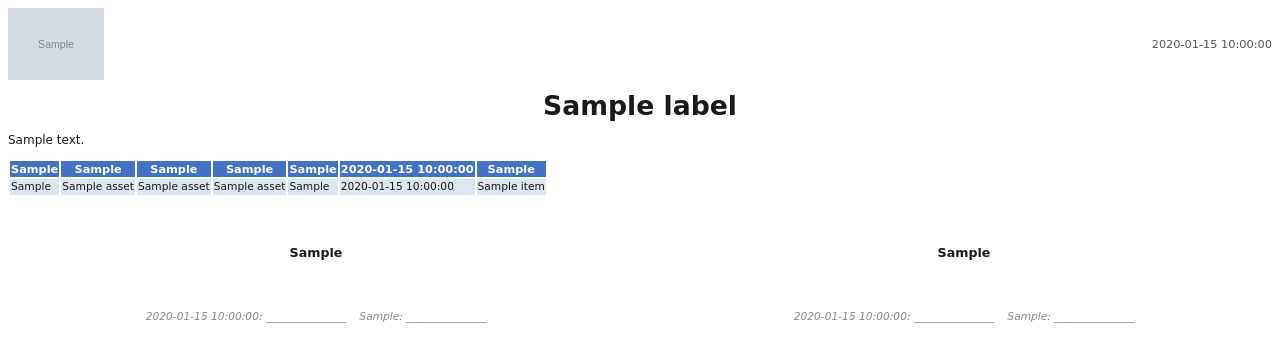
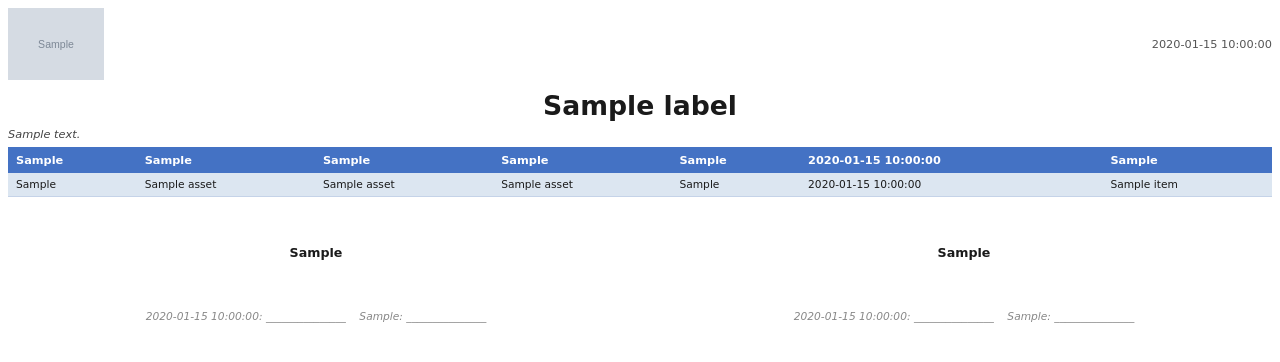
Before and after one commit to ValienteTechnologies/snipe-signature, a FastAPI app: template app/templates/documents/eve/return.html in a window 1280 px wide. Shown: the top 362 px of the page. Run offline with FastAPI, Linux system fonts and the light colour scheme; the template is opened without the code that fills it: most values are stand-ins (such as "Sample title", 1, 10 or a date in 2020); grey boxes marked "Sample" are stand-in pictures; parts of the project's set-up code (start-up, migrations or seed data) failed here and were passed over.

Commit message:
make eve better table

```diff
--- a/app/templates/documents/eve/return.html
+++ b/app/templates/documents/eve/return.html
@@ -14,9 +14,24 @@
     font-weight: bold;
     margin: 10px 0 6px;
   }
-  table { border: none; }
-  th { background: #4472c4; color: #fff; border: none; font-size: 8.5pt; }
-  td { border: none; border-bottom: 1px solid #dce6f1; font-size: 8pt; }
+  .condition-note { font-size: 8.5pt; font-style: italic; color: #444; margin: 4px 0 6px; }
+  table { width: 100%; border-collapse: collapse; margin-bottom: 14px; }
+  th {
+    background: #4472c4;
+    color: #fff;
+    font-weight: bold;
+    font-size: 8.5pt;
+    padding: 6px 8px;
+    text-align: left;
+    border: none;
+  }
+  td {
+    font-size: 8pt;
+    padding: 5px 8px;
+    text-align: left;
+    border: none;
+    border-bottom: 1px solid #c5d3e8;
+  }
   tr:nth-child(odd) td { background: #dce6f1; }
   tr:nth-child(even) td { background: #fff; }
   .eve-sig {
```
Also changed, not shown: app/templates/documents/eve/checkout.html (+18 -3 lines).
